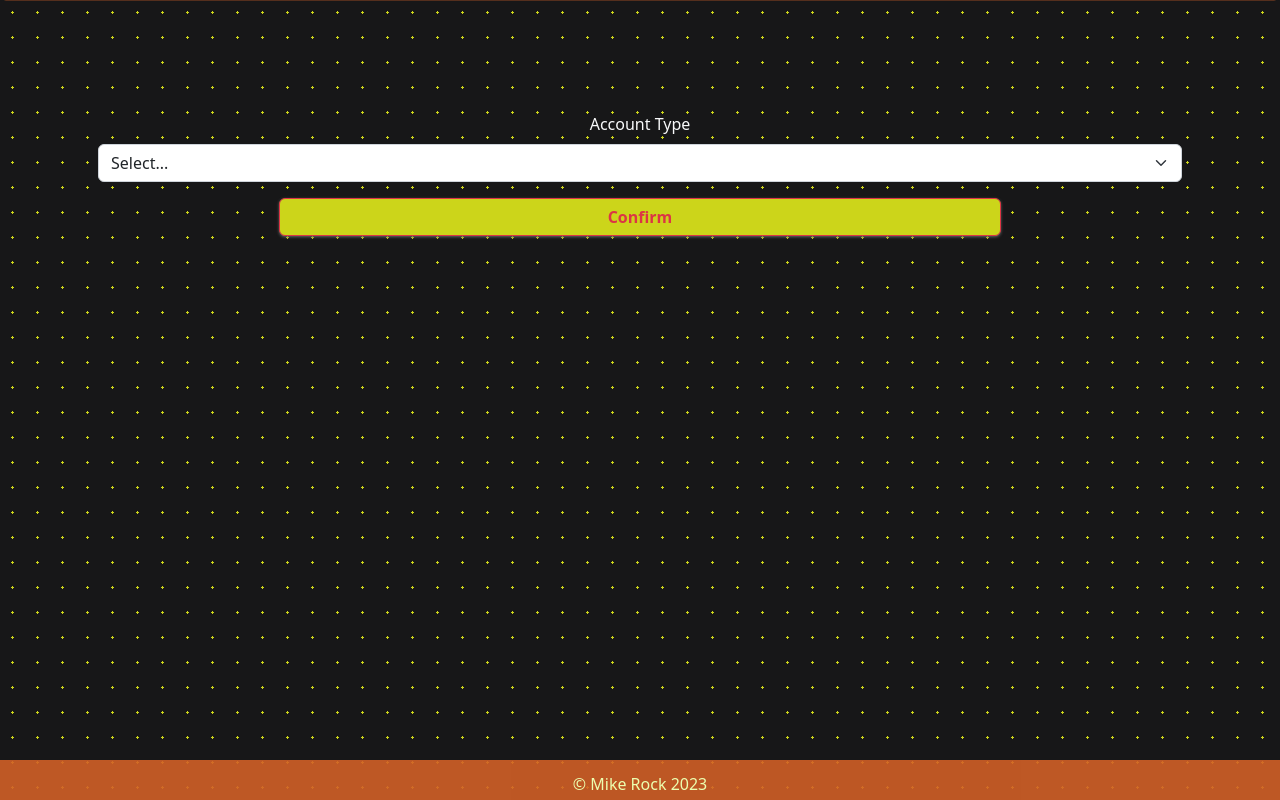
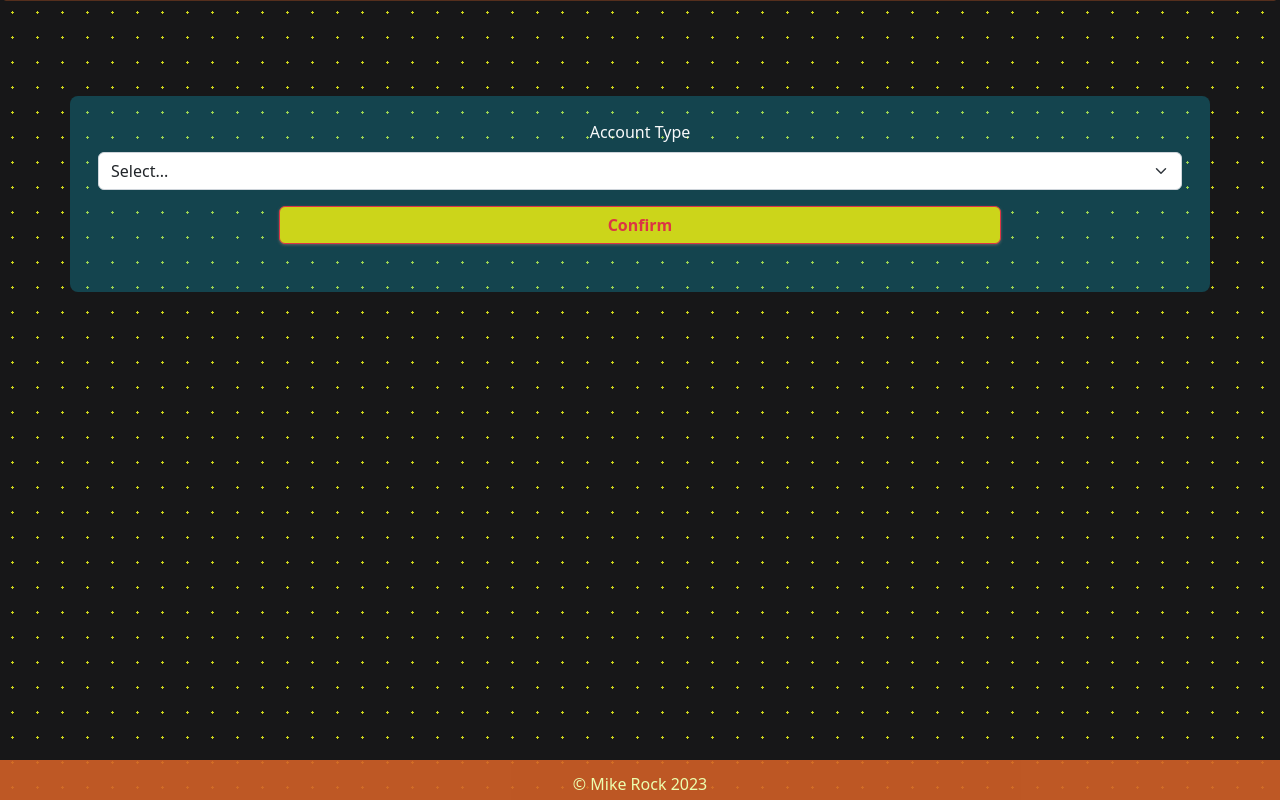
Before and after one commit to MikeRock51/Musician_Connect, a React (Create React App) app in the folder frontend/: page /register/user-type in a window 1280 px wide. Built offline with nearby package versions, Linux system fonts and the light colour scheme.

Commit message:
Update UI spacing

```diff
--- a/frontend/src/components/App.js
+++ b/frontend/src/components/App.js
@@ -205,7 +205,7 @@ function App() {
             }
           />
         </Routes>
-        <div className="mt-5 pt-5">
+        <div className="">
           <Footer />
         </div>
       </div>
--- a/frontend/src/components/Footer.jsx
+++ b/frontend/src/components/Footer.jsx
@@ -1,6 +1,6 @@
 function Footer() {
     return (
-        <div className="mt-auto text-center bg-brownie p-2 pb-0 fixed-bottom">
+        <div className="text-center bg-brownie p-2 pb-0 fixed-bottom">
             <footer className="p-1 footer">
                 <a
                     className="link-underline link-underline-opacity-0 hover bright"
--- a/frontend/src/components/pages/Dashboard.jsx
+++ b/frontend/src/components/pages/Dashboard.jsx
@@ -7,7 +7,7 @@ function Dashboard(props) {
   let [respondentId, setRespondentId] = useState(null);
 
   return (
-    <div className="container-sm container-fluid">
+    <div className="container-sm mb-5">
       <div className="row px-1">
         <h3 className="ps-0 text-info shadow-text-light">Welcome {user && user.firstName}</h3>
         <h6
--- a/frontend/src/components/pages/Home.jsx
+++ b/frontend/src/components/pages/Home.jsx
@@ -11,7 +11,7 @@ function Home(props) {
   const navigate = useNavigate();
 
   return (
-    <div className="row d-flex justify-content-center align-item-center">
+    <div className="row d-flex justify-content-center align-item-center mb-5">
       <div className="my-3 text-center">
         <h1 className="display-5 fw-semibold bright">
           Welcome to Musician Connect!
--- a/frontend/src/components/pages/Register.jsx
+++ b/frontend/src/components/pages/Register.jsx
@@ -131,7 +131,7 @@ function Register(props) {
   }
 
   return (
-    <div className="container-md">
+    <div className="container-sm bg-info bg-opacity-25 rounded-3 mb-5">
       {error && !verified && (
         <div
           className="alert alert-danger alert-dismissible fade show text-center fixed-top mt-5"
--- a/frontend/src/components/pages/Signin.jsx
+++ b/frontend/src/components/pages/Signin.jsx
@@ -67,7 +67,7 @@ function Signin(props) {
   }
 
   return (
-    <div className="container-sm">
+    <div className="container-sm bg-info bg-opacity-25 rounded-3 align-center">
       <form className="row g-3 m-auto px-2 d-flex justify-content-center align-items-center">
         <div className="col">
           <Input
@@ -110,7 +110,7 @@ function Signin(props) {
             </a>
           </p>
           {isPending && (
-            <p className="pt-2 text-center mb-0 bright">
+            <p className="py-2 text-center mb-0 bright">
               Loading your account...
             </p>
           )}
--- a/frontend/src/components/pages/Usertype.jsx
+++ b/frontend/src/components/pages/Usertype.jsx
@@ -3,8 +3,8 @@ import Select from "../form_pieces/Select";
 
 function Usertype(props) {
   return (
-    <div className="container-sm text-center">
-      <form className="row g-3 mx-2 d-flex justify-content-center my-auto">
+    <div className="container-sm text-center bg-info bg-opacity-25 rounded-3">
+      <form className="row g-3 mx-2 d-flex justify-content-center my-auto pb-5 pt-2">
         <div className="">
           <Select
             name="userType"
```
